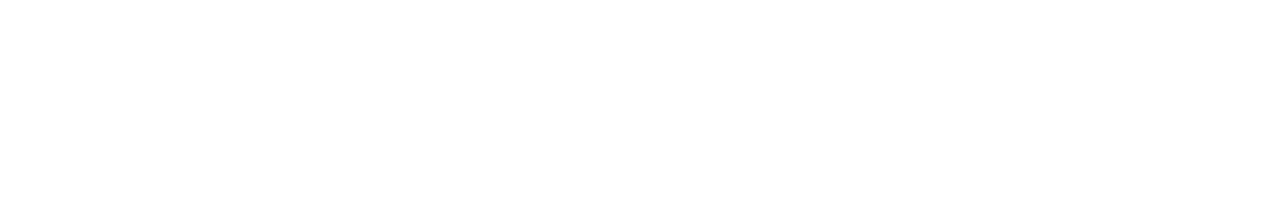
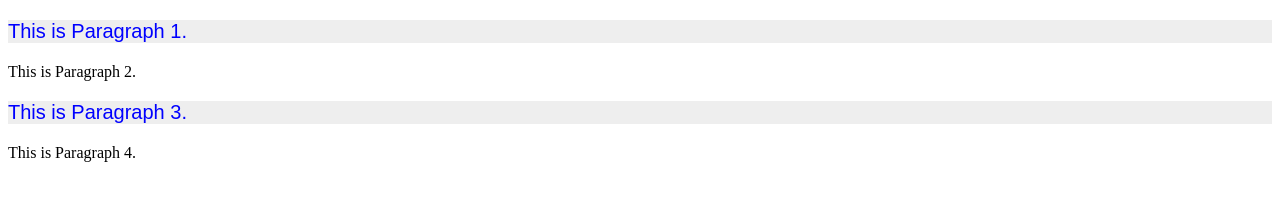
Before and after one commit to acciojob/class-practise-unknownking16, a website: page main.html in a window 1280 px wide. Drawn offline with Linux system fonts and the light colour scheme.

Commit message:
created a submission

```diff
--- a/main.html
+++ b/main.html
@@ -7,6 +7,10 @@
 </head>
 
 <body>
+	<p class="selector">This is Paragraph 1.</p>
+    <p>This is Paragraph 2.</p>
+    <p class="selector">This is Paragraph 3.</p>
+    <p>This is Paragraph 4.</p>
 	<!-- the entire body must be written by student -->
     <script type="text/javascript" src="./script.js">
 </script>
--- a/styles.css
+++ b/styles.css
@@ -1 +1,7 @@
 /*  your css code here. If applicable */
+.selector {
+            color: #00f;
+            background-color: #eee;
+            font-family: Arial;
+            font-size: 20px;
+        }
```
